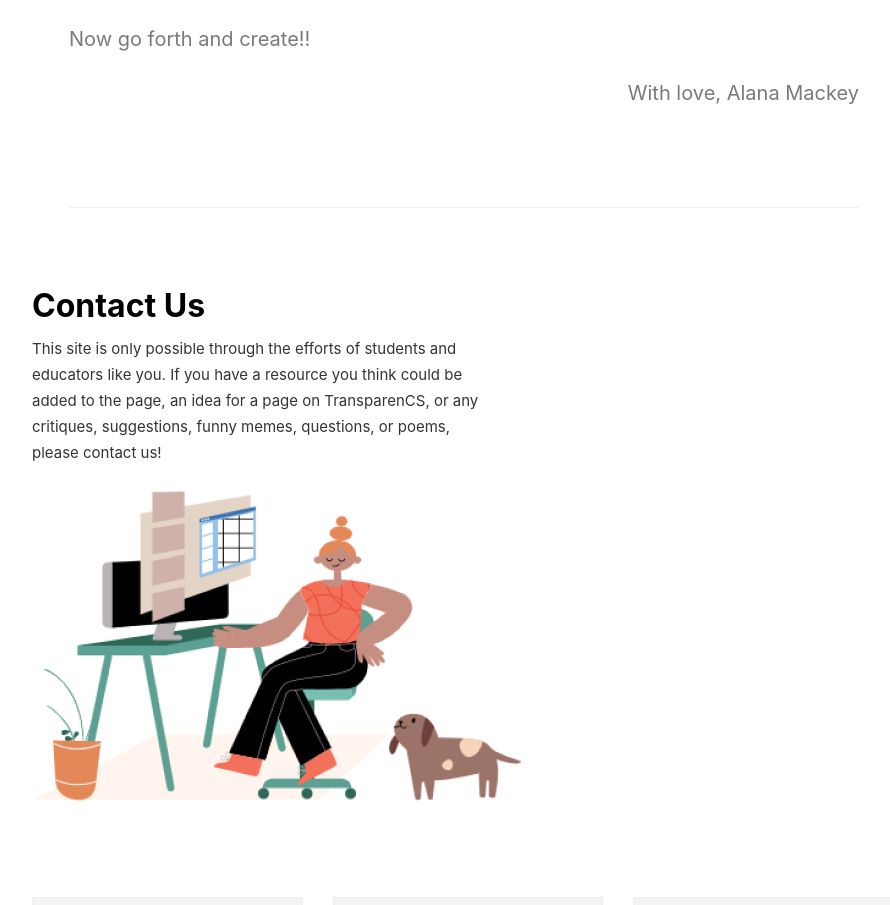
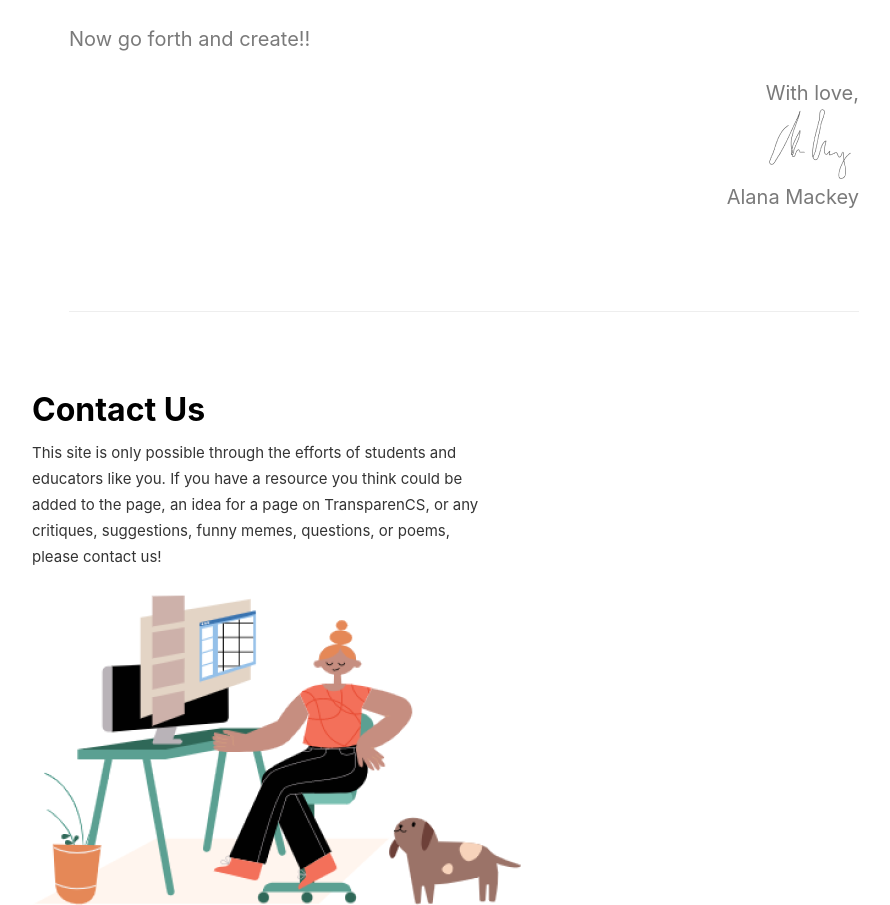
Before and after one commit to ysun102/transparenCS_new, a website: page dist/beginnersguide.html in a window 1280 px wide. Shown: the part 3787-4692 px from the top of the page, without its empty margins (316-1206 px from the left). Drawn offline with nearby package versions, Linux system fonts and the light colour scheme; files that its build step writes are made by us from their sources; a script that the page names is missing.

Commit message:
added alana's signature onto java beginner's guide

```diff
--- a/dist/beginnersguide.html
+++ b/dist/beginnersguide.html
@@ -315,9 +315,9 @@ http://www.templatemo.com/tm-518-sentra
                 </p>
 
                 <p class="signature">
-                    With love,
-                    <!--img element of Alana's signature-->
-                    Alana Mackey
+                    With love,<br>
+                    <img src="img/alana_signature.png">
+                    <br>Alana Mackey
                 </p>
             </section>
         </section>
```
Also changed, not shown: dist/img/alana_signature.png (added).
